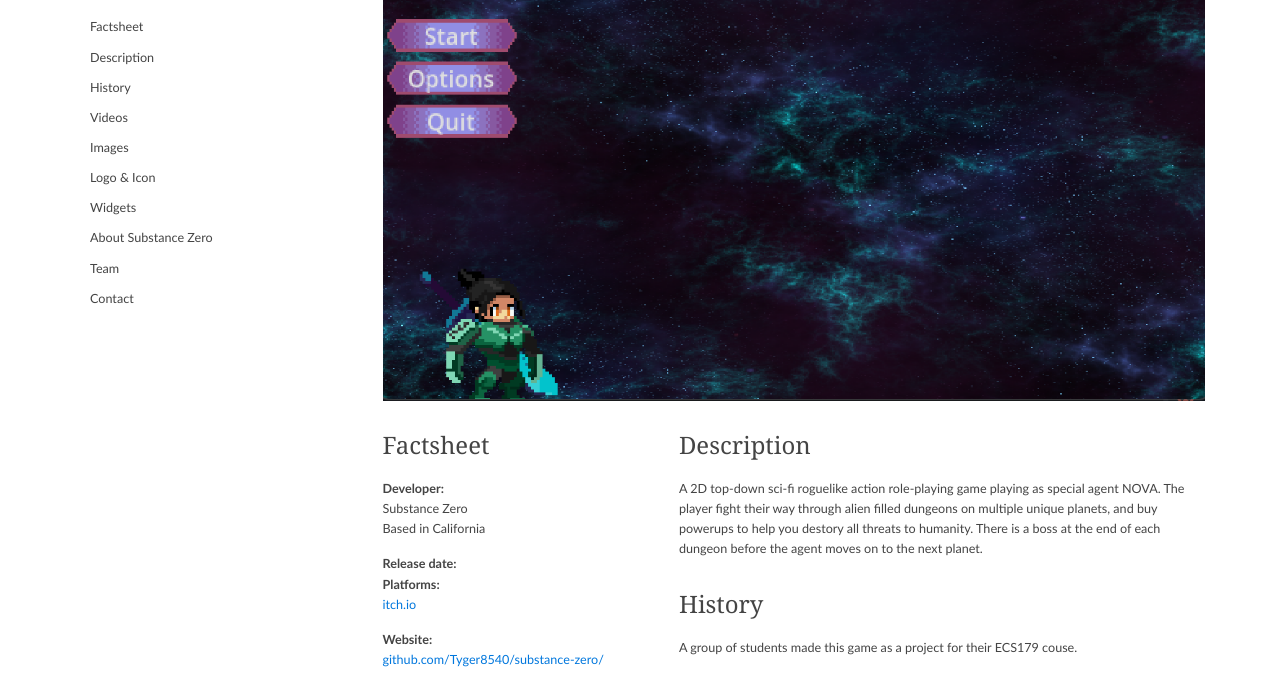
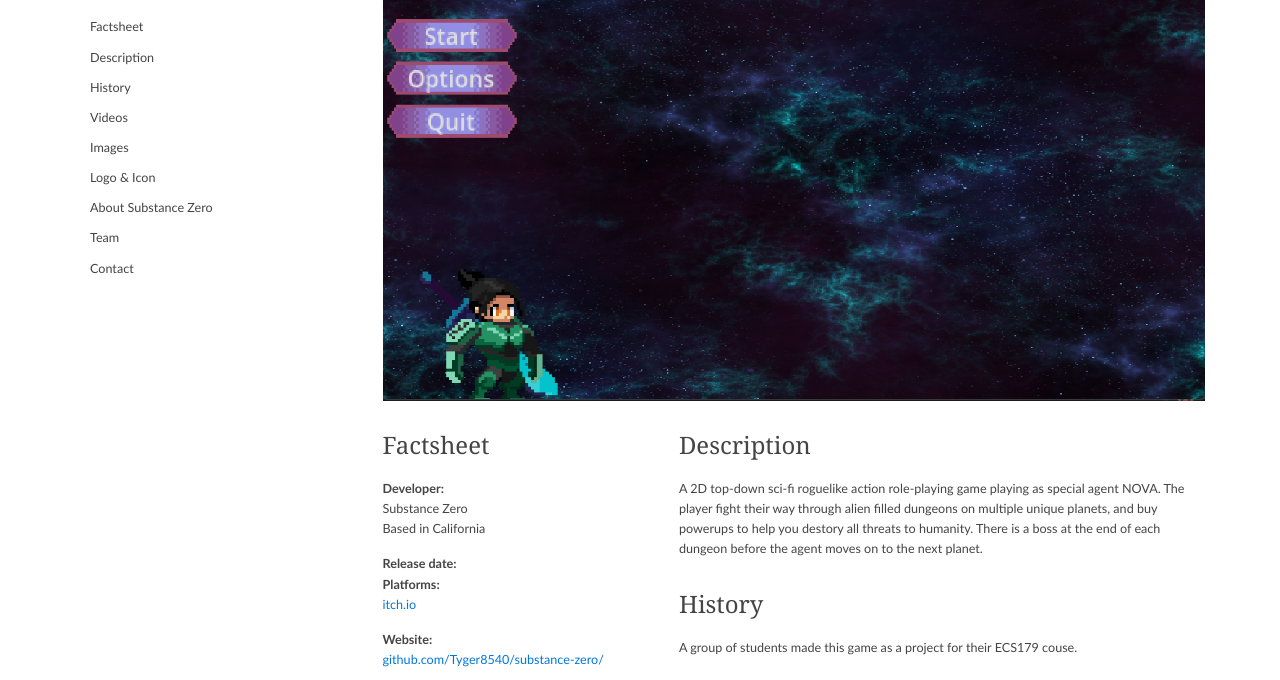
Before and after one commit to ruohan8/Substance_Zero_Website, a plain HTML site: page product/index.html in a window 1280 px wide. Shown: the part 88-768 px from the top of the page. Drawn offline with Linux system fonts and the light colour scheme.

Commit message:
Update index.html

```diff
--- a/product/index.html
+++ b/product/index.html
@@ -63,9 +63,6 @@
             <a class="nav__item" href="#logo">Logo & Icon</a>
           </li>
 
-          <li>
-            <a class="nav__item" href="#widgets">Widgets</a>
-          </li>
 
 
 
```
